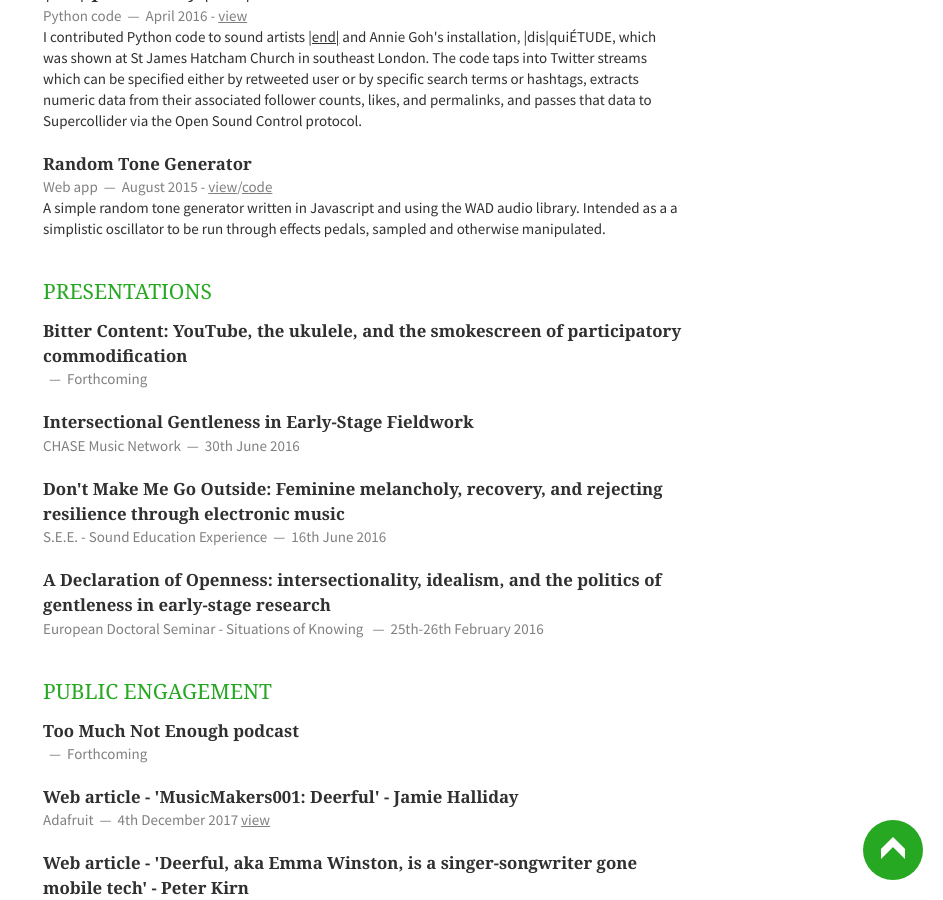
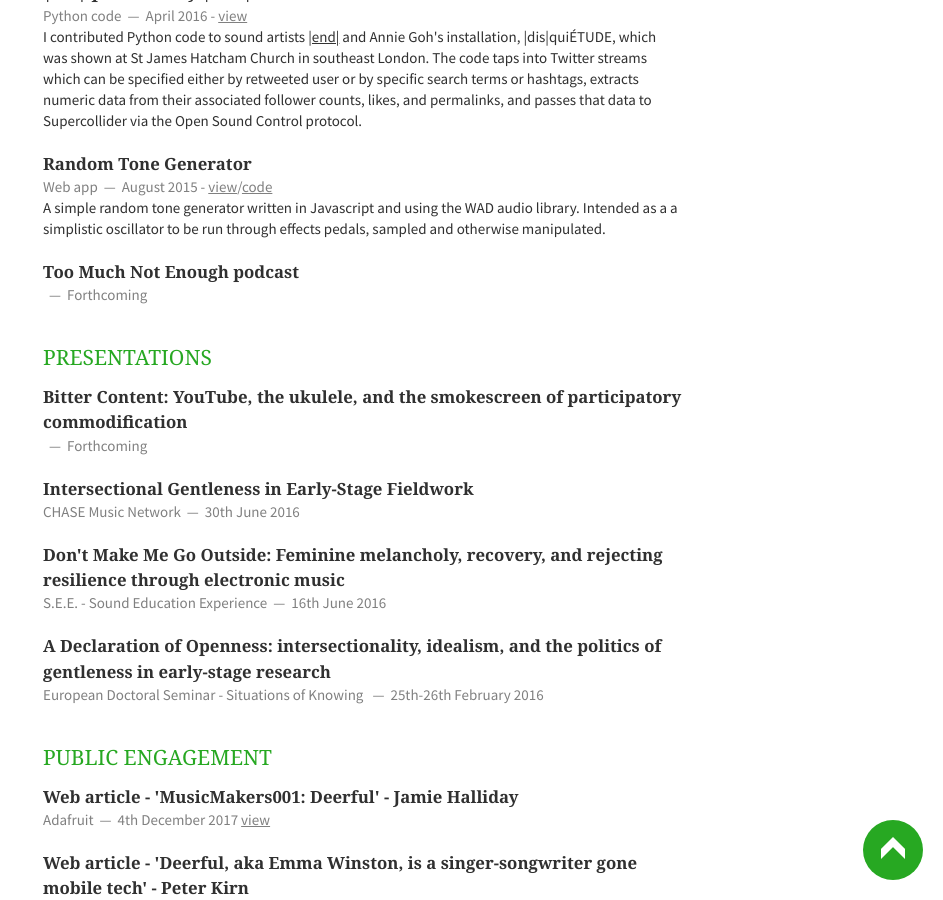
Before and after one commit to emmawinston/cv, a Jekyll site: the page built from index.html, in a window 1280 px wide and 900 px high, scrolled down 2435 px. Shown: the whole window, without its empty margins (337-1280 px from the left). Built offline with Jekyll 4.4.1, drawn with Linux system fonts in a browser that asks for light colours; nearby versions of some CDN libraries; Markdown is read by kramdown in place of the engine named in the settings; the list of posts is cut into pages by our own code.

Commit message:
moved item from engagement to other

```diff
--- a/_includes/media.html
+++ b/_includes/media.html
@@ -1,12 +1,5 @@
 <section class="eleven columns">
     <h1>Public Engagement</h1>
-    <article>
-        <header>
-            <h1>Too Much Not Enough podcast</h1>
-            <span><address></address><time>Forthcoming</time></span>
-        </header>
-        <p></p>
-    </article>
     <article>
         <header>
             <h1>Web article - 'MusicMakers001: Deerful' - Jamie Halliday</h1>
--- a/_includes/other.html
+++ b/_includes/other.html
@@ -36,4 +36,11 @@
             A simple random tone generator written in Javascript and using the WAD audio library. Intended as a a simplistic oscillator to be run through effects pedals, sampled and otherwise manipulated.
         </p>
     </article>
+    <article>
+        <header>
+            <h1>Too Much Not Enough podcast</h1>
+            <span><address></address><time>Forthcoming</time></span>
+        </header>
+        <p></p>
+    </article>
 </section>
```
